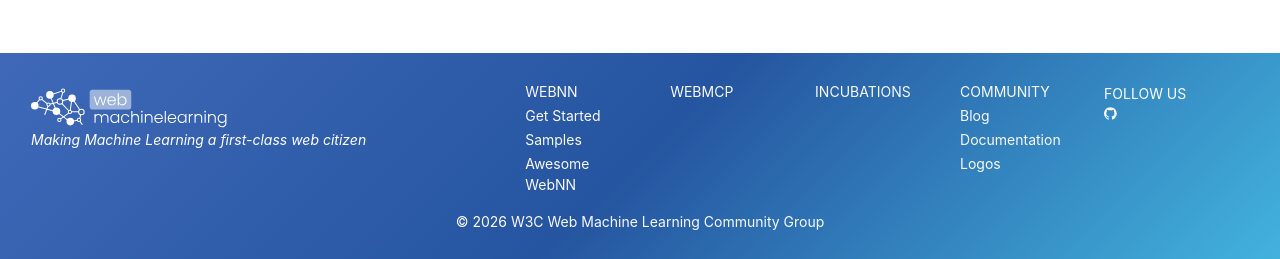
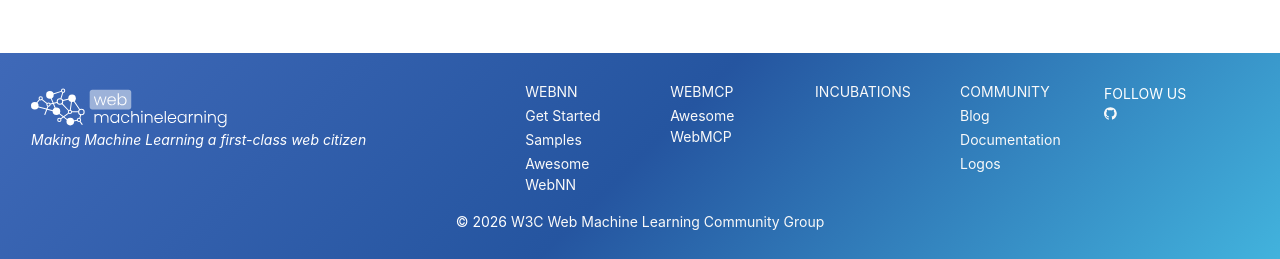
Before and after one commit to webmachinelearning/webmachinelearning.github.io, a Jekyll site: the page built from index.md, in a window 1280 px wide. Shown: the part 775-1034 px from the top of the page. Built offline with Jekyll 4.4.1, drawn with Linux system fonts in a browser that asks for light colours.

Commit message:
Add Awesome WebMCP link to footer navigation

```diff
--- a/_includes/footer.html
+++ b/_includes/footer.html
@@ -22,6 +22,7 @@
           </ul>
           <ul>
             <li><a class="footer_link underline up" href="{{ 'webmcp-intro' | relative_url }}">WebMCP</a></li>
+            <li><a class="footer_link underline" href="https://github.com/webmachinelearning/awesome-webmcp">Awesome WebMCP</a></li>
           </ul>
           <ul>
             <li><a class="footer_link underline up" href="{{ 'incubations' | relative_url }}">Incubations</a></li>
```
